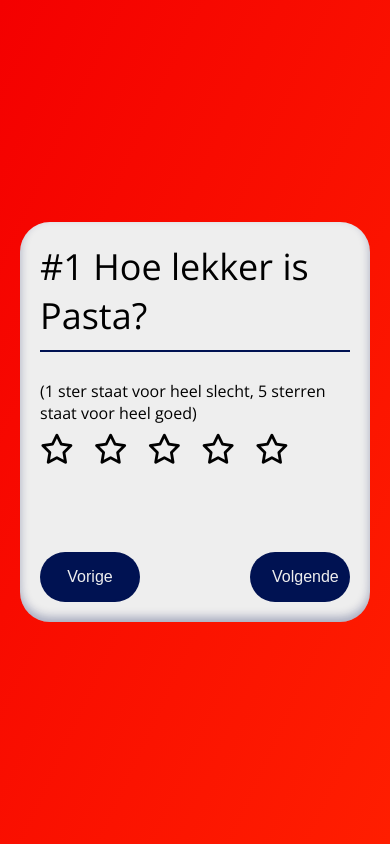
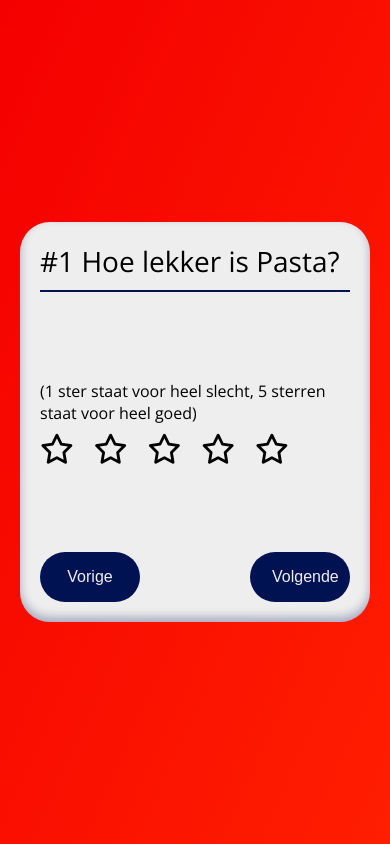
Before and after one commit to RaphaelRebel/F3M9myskills, a React (Create React App) app: page /vragen/1 in a window 390 px wide. Built offline with nearby package versions, Linux system fonts and the light colour scheme.

Commit message:
final touches 15:42

```diff
--- a/src/Question/Question.css
+++ b/src/Question/Question.css
@@ -76,3 +76,9 @@
          border: 0.2rem dashed #001252;
 
 }
+
+@media screen and (max-width: 500px){
+       .question__heading{
+              font-size: 140%;
+     }
+}
```
